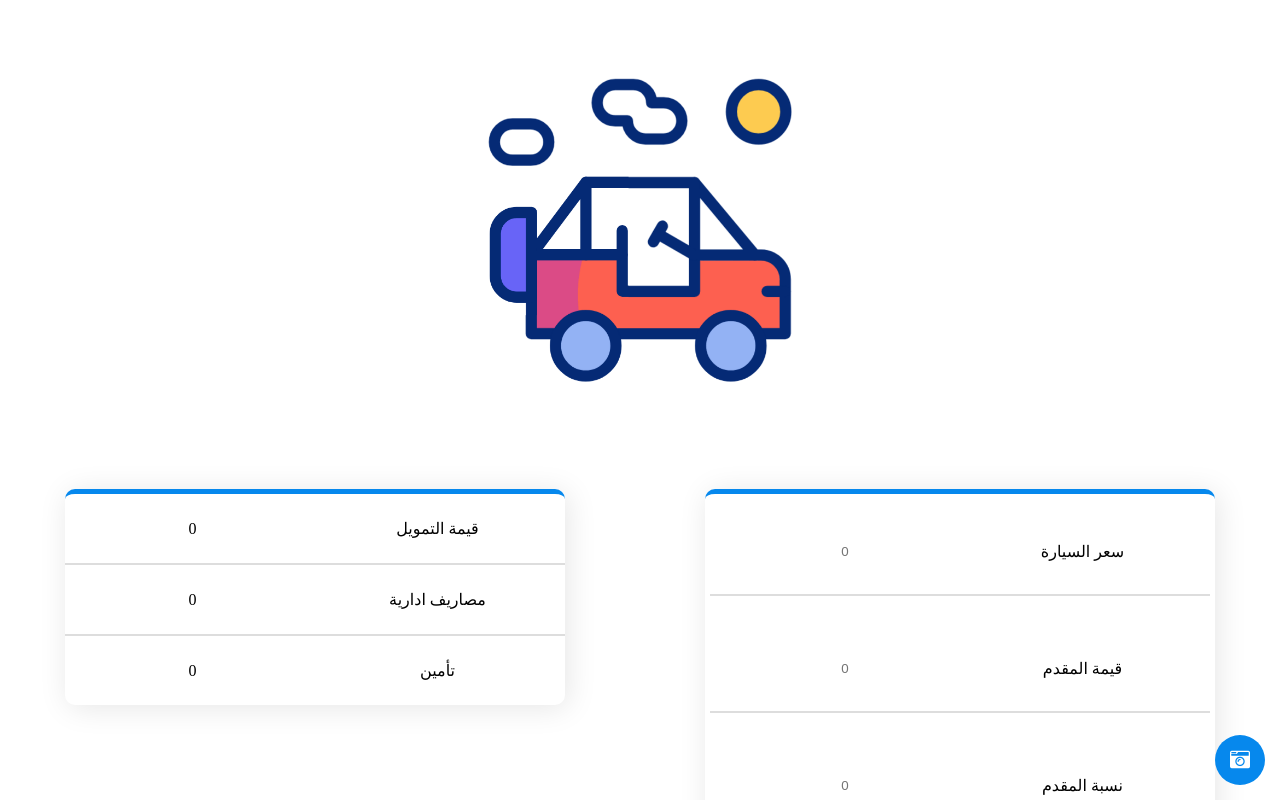
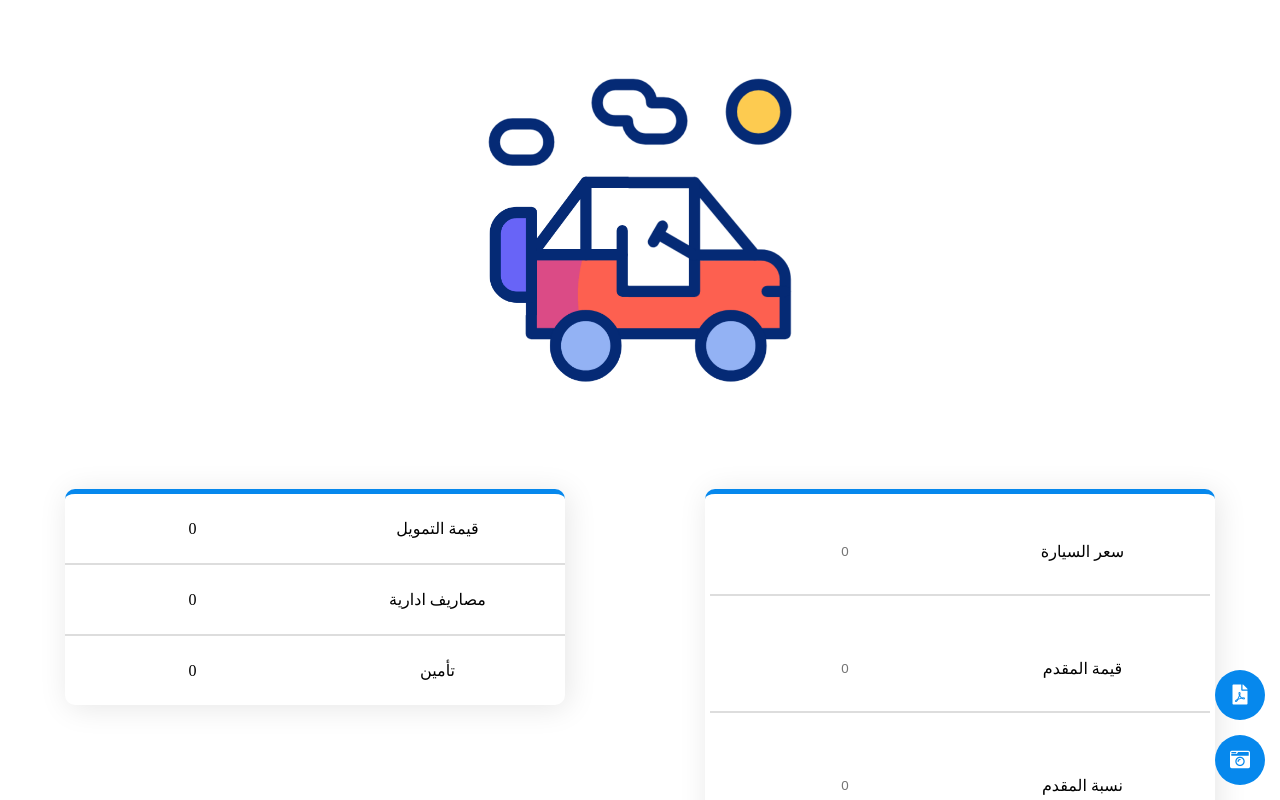
Before and after one commit to ehabAbdelMawla/Car-installment-Calculator, a Vue app in the folder cars-tax/: page / in a window 1280 px wide. Shown: the top 800 px of the page. Built offline with nearby package versions, Linux system fonts and the light colour scheme.

Commit message:
fix pdf in capacitor

```diff
--- a/cars-tax/package.json
+++ b/cars-tax/package.json
@@ -17,6 +17,7 @@
         "@capacitor/filesystem": "^5.2.1",
         "core-js": "^3.6.5",
         "html2canvas": "*",
+        "html2pdf.js": "^0.10.1",
         "sweetalert": "^2.1.2",
         "vue": "^3.0.0"
     },
--- a/cars-tax/src/components/Calculator.vue
+++ b/cars-tax/src/components/Calculator.vue
@@ -38,7 +38,13 @@
         />
       </div>
     </article>
-    <div :class="{ result: true, wow: true, fadeInDown: true }">
+    <div
+      :class="{
+        result: true,
+        wow: true,
+        fadeInDown: true,
+      }"
+    >
       <div>
         <p>قيمة التمويل</p>
         <p>{{ remain }}</p>
@@ -52,13 +58,23 @@
         <p>{{ taminat }}</p>
       </div>
     </div>
-    <div :class="{ result: true, wow: true, fadeInDown: true }">
+    <div
+      :class="{
+        result: true,
+        wow: true,
+        fadeInDown: true,
+      }"
+      id="breakAfter"
+    >
       <div v-for="num in 7" :key="num">
         <p>{{ getYearsSuffix(num) }}</p>
         <p>{{ taxPerYear(num) }}</p>
       </div>
     </div>
   </div>
+  <button class="printBtn" @click="printToPdf" data-html2canvas-ignore="true">
+    <i class="fa fa-file-pdf" />
+  </button>
   <button
     class="sreenBtn"
     @click="takeScreenShot"
@@ -71,6 +87,7 @@
 <script>
 import "../styles/Calculator.css";
 import html2canvas from "html2canvas";
+import html2pdf from "html2pdf.js";
 import swal from "sweetalert";
 import { Filesystem, Directory } from "@capacitor/filesystem";
 import Header from "./Header.vue";
@@ -102,20 +119,21 @@ export default {
     getYearsSuffix(num) {
       return num == 1 ? "سنة" : num == 2 ? "سنتين" : num + " سنين";
     },
-    takeScreenShot() {
+    getFileName(message) {
+      return swal(message, {
+        content: "input",
+      });
+    },
+    async takeScreenShot() {
       if (this.price > 0) {
-        swal("Type Image Name:", {
-          content: "input",
-        }).then((value) => {
-          if (value || value == "") {
+        const fileName = await this.getFileName("Type Image Name:");
+
         window.scrollTo(0, 0);
-            html2canvas(document.getElementById("capture")).then(
-              async (canvas) => {
+        html2canvas(document.getElementById("capture")).then(async (canvas) => {
           if (this.isAndroid) {
             // .... Android ....
-
             await Filesystem.writeFile({
-                    path: value == "" ? `${Date.now()}.png` : `${value}.png`,
+              path: fileName ? `${fileName}.png` : `${Date.now()}.png`,
               data: canvas.toDataURL(),
               directory: Directory.Documents,
             });
@@ -123,19 +141,47 @@ export default {
             //    .... Web ....
             const aTag = document.createElement("a");
             aTag.setAttribute("href", canvas.toDataURL());
-                  aTag.setAttribute(
-                    "download",
-                    value == "" ? "image.png" : value
-                  );
+            aTag.setAttribute("download", fileName ? fileName : "image.png");
             aTag.click();
           }
           swal("Image Saved.", {
             icon: "success",
           });
+        });
       }
-            );
+    },
+    async printToPdf() {
+      if (this.price > 0) {
+        const fileName = await this.getFileName("Type PDF Name:");
+        const element = document.getElementById("capture");
+        const options = {
+          margin: 1.5,
+          html2canvas: { scale: 2 },
+          filename: fileName,
+          jsPDF: { unit: "in", format: "letter", orientation: "portrait" },
+        };
+
+        if (this.isAndroid) {
+          const pdf = await html2pdf()
+            .from(element)
+            .set(options)
+            .toPdf()
+            .outputPdf();
+
+          await Filesystem.writeFile({
+            path: fileName,
+            data: btoa(pdf),
+            directory: Directory.Documents,
+          });
+          swal("Saved");
+        } else {
+          html2pdf()
+            .from(element)
+            .set(options)
+            .toPdf()
+            .outputPdf()
+            .save();
         }
-        });
       }
     },
   },
--- a/cars-tax/src/components/Header.vue
+++ b/cars-tax/src/components/Header.vue
@@ -1,6 +1,6 @@
 <template>
   <header>
-    <img src="../assets/jeep.gif" alt="Wheel Icon" />
+    <img src="../assets/jeep.gif" alt="Wheel Icon" class="no-print" />
   </header>
 </template>
 
--- a/cars-tax/src/styles/Calculator.css
+++ b/cars-tax/src/styles/Calculator.css
@@ -94,7 +94,8 @@ input {
   text-align: center;
 }
 
-.sreenBtn {
+.sreenBtn,
+.printBtn {
   cursor: pointer;
   display: flex;
   justify-content: center;
@@ -113,6 +114,10 @@ input {
   right: 15px;
 }
 
+.printBtn {
+  bottom: 80px;
+}
+
 /* Force Dark Mode  */
 
 /* @media (prefers-color-scheme: dark) {
@@ -120,3 +125,10 @@ input {
     color: black;
   }
 } */
+
+@media print {
+  #breakAfter {
+    page-break-before: avoid;
+    border: 5px solid red;
+  }
+}
```
Also changed, not shown: 1 other file (tests, documents, lock files or other folders). Lines whose indentation alone changed are shown as unchanged.
